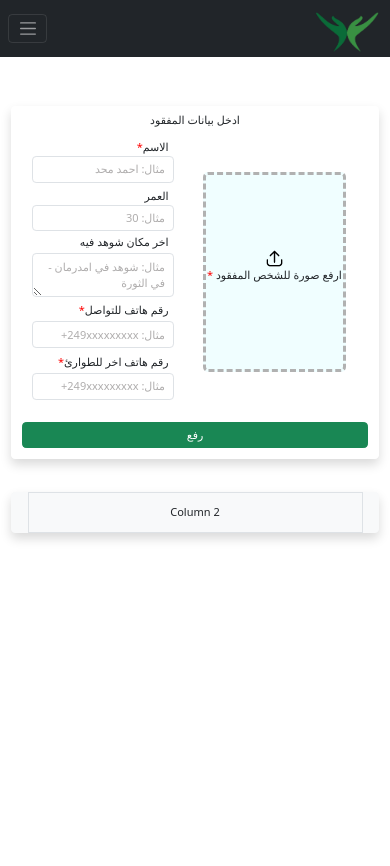
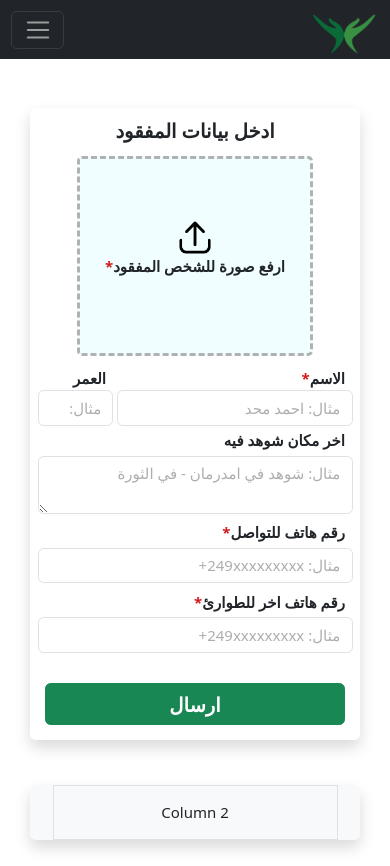
Before and after one commit to etharali12345/Face-Recognition-Website-, a Flask app: page /upload_missing in a window 390 px wide. Before the commit the page ends 541 px from the top, so only its background shows below. Run offline with Flask 3, Linux system fonts and the light colour scheme; some web fonts are replaced.

Commit message:
change the uplaoded for sm devices

```diff
--- a/static/css/style.css
+++ b/static/css/style.css
@@ -68,6 +68,10 @@
 }
 
 /*upload image*/
+.title {
+    font-weight: bold;
+    font-size: 1.1rem;
+}
 #drop-area {
     width:80%;
     height:200px;
@@ -95,10 +99,11 @@
 }
 
 .form-control::placeholder {
-    color:#afadad !important;;
+    color:#afadad;
 }
+
 .requiredStart {
-    color: red;
+    color: rgb(209, 23, 23);
 }
 
 #errorMessage {
@@ -109,19 +114,15 @@
 
 @media only screen and (max-width: 600px) {
     html {
-        /*for the login/sign pages/ upload*/
-        font-size: 11px;
-    }
-
-    .hero-container  {
-        height: 65vh;
+        font-size: 15px;
     }
 
     #offcanvasDarkNavbar {
-        width: auto;
-        min-width: 300px;
-        max-width: 500px;
+        min-width: 150px;
+        max-width: 250px;
+        font-size: 1.15rem;
     }
+
     .nav-item {
         padding-right: 15px;
         margin-bottom: 5px;
@@ -137,4 +138,26 @@
         text-align: center;
     }
 
+    /*home*/
+    .hero-container  {
+        height: 65vh;
+    }
+
+    /*upload*/
+    #form-missing label {
+        font-weight: bold;
+    }
+
+    .title {
+        font-size: 1.3rem;
+    }
+
+    .send-btn {
+        font-size: 1.3rem;
+        font-weight: bold;
+    }
+
+    #img-view img{
+        width:15%;
+    }
 }
--- a/templates/base.html
+++ b/templates/base.html
@@ -36,7 +36,7 @@
             </li>
             <!--admin-->
             <li class="nav-item admin-nav" hidden>
-              <a href="/upload_missing" class="nav-link {% if request.path == '/admin_upload' %}active{% endif %}">رفع الصور</a>
+              <a href="/upload_missing" class="nav-link {% if request.path == '/upload_admin' %}active{% endif %}">رفع الصور</a>
             </li>
             <li class="nav-item admin-nav" hidden>
               <a href="/admin_missin_db" class="nav-link">الصور المرفوعة</a>
--- a/templates/upload_user.html
+++ b/templates/upload_user.html
@@ -3,31 +3,31 @@
 {% block title %}Upload Missing Person{% endblock %}
 
 {% block content %}
-<div class="container mt-4 text-center" id="upload-page">
+<div class="container mt-0 text-center" id="upload-page">
   <div class="row g-5 m-1 justify-content-around">
     <!-- Column 1 (Main)-->
-    <div class="col-12 col-lg-5 p-0 rounded shadow">
-      <div class="p-2">ادخل بيانات المفقود</div>
+    <div class="col-11 col-lg-5 p-0 rounded shadow mt-5">
+      <div class="p-2 title">ادخل بيانات  المفقود</div>
       <form method="POST" class="row g-0 justify-content-center" id="form-missing" novalidate>
           <!--image preview-->
-          <div class="col-6 col-lg-11 p-1 d-flex flex-column align-items-center justify-content-center">
+          <div class="col-11 p-1 d-flex flex-column align-items-center justify-content-center">
             <label for="input-image" id="drop-area">
                 <input type="file" accept="image/*" id="input-image" name="image" required hidden>
                 <div id="img-view">
                   <img src="static/images/upload.png" alt="upload icon">
-                  <p>ارفع صورة للشخص المفقود <span class="requiredStart">*</span></p>
+                  <p>ارفع صورة للشخص المفقود<span class="requiredStart">*</span></p>
                 </div>
             </label>
           </div>
 
           <!--image detail-->
-          <div class="col-5 col-lg-12 p-2 ms-1 me-1 flex-column align-items-center justify-content-center text-end">
+          <div class="col-12 p-2 ms-1 me-1 p-0 flex-column align-items-center justify-content-center text-end">
               <div class="row g-1">
-                <div class="col-12 col-lg-9">
+                <div class="col-9">
                   <label for="name" class="me-2">الاسم<span class="requiredStart">*</span></label>
                   <input type="text" name="name" id="name" class="form-control mb-1" placeholder="مثال: احمد محد" required>
                 </div>
-                <div class="col-12 col-lg-3">
+                <div class="col-3">
                   <label for="age" class="me-2">العمر</label>
                   <input type="number" name="age" id="age" min="0" max="150" class="form-control mb-1" placeholder="مثال: 30">
                 </div>
@@ -38,20 +38,20 @@
               <input type="text" name="phoneNum1" id="phoneNum1" class="form-control mb-2" pattern="^\+?[0-9]{8,15}$" placeholder="مثال: 249xxxxxxxxx+">
               <label for="phoneNum2" class="me-2 mb-1">رقم هاتف اخر للطوارئ<span class="requiredStart">*</span></label>
               <input type="text" name="phoneNum2" id="phoneNum2" class="form-control mb-2" pattern="^\+?[0-9]{8,15}$" placeholder="مثال: 249xxxxxxxxx+">
-              <!--error message-->
-              <div role="alert" id="errorMessage" hidden>
-              الرجاء ملء جميع الحقول المطلوبة بشكل صحيح.
-            </div>
+          </div>
+          <!--error message-->
+          <div role="alert" id="errorMessage" hidden>
+            الرجاء ملء جميع الحقول المطلوبة بشكل صحيح
           </div>
           <!--submit-->
           <div class="col-12 d-grid">
-             <button class="btn btn-success m-3" type="submit">رفع</button>
+             <button class="btn btn-success send-btn m-3" type="submit">ارسال</button>
           </div>
       </form>
     </div>
 
     <!-- Column 2 (Result)-->
-    <div class="col-12 col-lg-5 rounded shadow bg-body-tertiary">
+    <div class="col-11 col-lg-5 rounded shadow bg-body-tertiary">
       <div class="p-3 border">Column 2</div>
     </div>
   </div>
```
